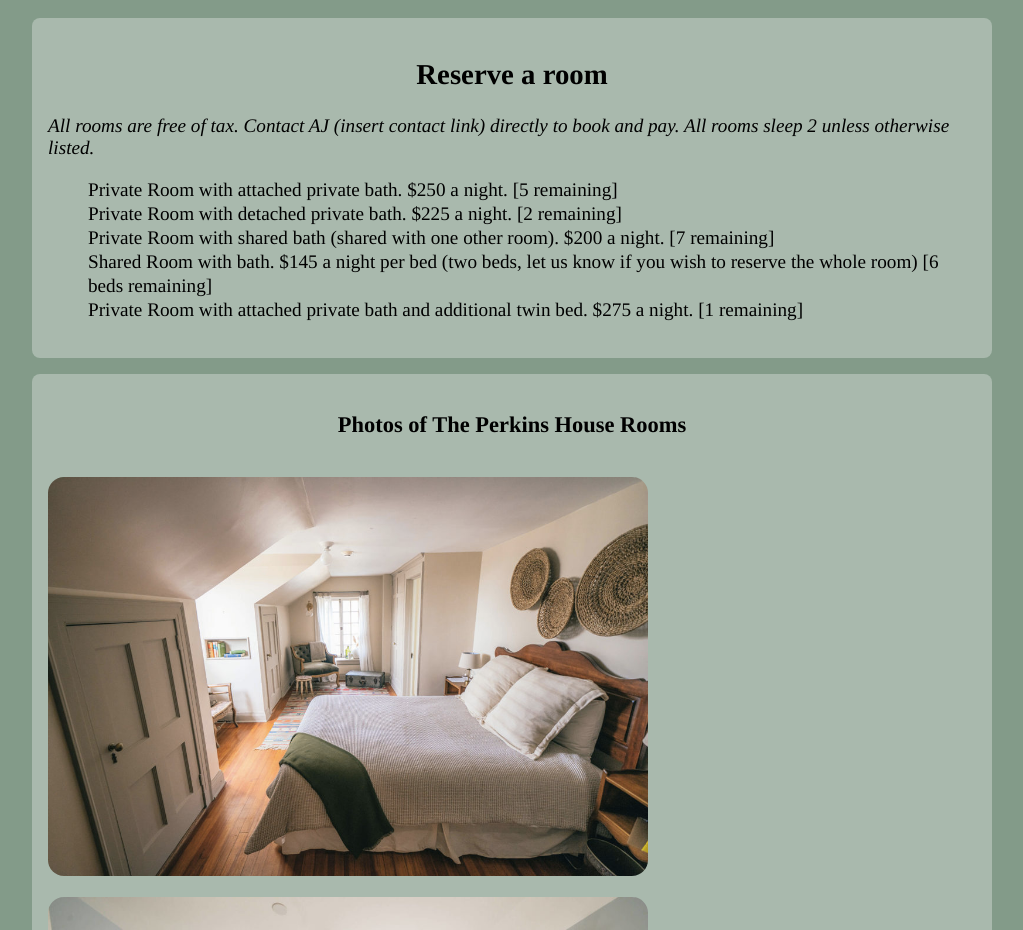
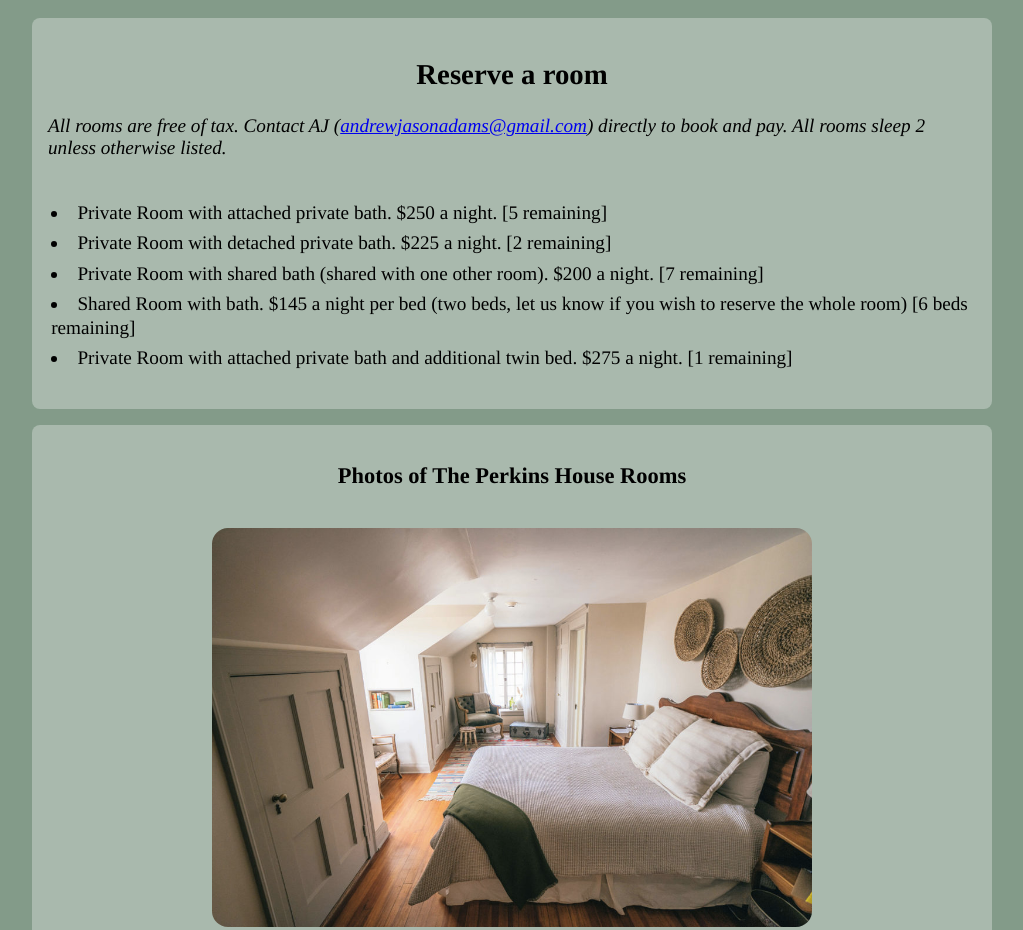
Before and after one commit to andrewjadams/aj-and-marina.com, a plain HTML site: page lodging.html in a window 1280 px wide. Shown: the part 1113-2043 px from the top of the page, without its empty margins (128-1151 px from the left). Drawn offline with Linux system fonts and the light colour scheme.

Commit message:
On Lodging page: centered photos, added bullets to Reserve a Room list, and added contact email.

```diff
--- a/lodging.html
+++ b/lodging.html
@@ -78,7 +78,7 @@
         <h2>Reserve a room</h2>
 
         <p>
-          <em>All rooms are free of tax. Contact AJ (insert contact link) directly to book and pay. All rooms sleep 2 unless otherwise listed.
+          <em>All rooms are free of tax. Contact AJ (<a href="mailto:andrewjasonadams@gmail.com">andrewjasonadams@gmail.com</a>) directly to book and pay. All rooms sleep 2 unless otherwise listed.
           </em>
         </p>
 
@@ -102,7 +102,7 @@
         </ul>
       </section>
 
-      <section>
+      <section class="photos">
         <h3>Photos of The Perkins House Rooms</h3>
 
         <img src="room-perkins-0.png">
@@ -112,7 +112,7 @@
         <img src="room-perkins-4.png">
       </section>
 
-      <section>
+      <section class="photos">
         <h3>Photos of rooms at The Farmhouse</h3>
 
         <img src="misc-rooms-1.png">
@@ -122,7 +122,7 @@
         <img src="misc-rooms-5.png">
       </section>
 
-      <section>
+      <section class="photos">
         <h3>Photos of the cottage</h3>
 
         <img src="cottage-rooms-1.png">
@@ -133,8 +133,10 @@
 
       <section id="off-site-lodging">
         <h2>Off Site Lodging</h2>
+
         <p>Due to capacity limitations, offsite guests are invited to the ceremony and reception Saturday night, but will not attend Friday and Saturday day-time festivities. Transportation will not be provided.</p>
-        <ul>
+
+        <ul class="offsite-options">
           <li>
             <a href="https://www.pighillinn.com/">Pig Hill Inn</a>:
             Bed and Breakfast in Cold Spring, rooms range from $160-$260 a night
@@ -149,6 +151,7 @@
             <a href="https://thedutchessinn.com/">The Dutchess Inn</a>: Located on Main St in Beacon, NY, includes an on-site spa, rooms range from $337-$380 a night
           </li>
         </ul>
+
         <p>Various hotel chains located in Fishkill, NY, about 25 minutes away. </p>
       </section>
 
--- a/style.css
+++ b/style.css
@@ -268,6 +268,10 @@ main#rsvp > iframe {
 
 /* Lodging */
 
+main#lodging section.photos {
+  text-align: center;
+}
+
 main#lodging ul,
 main#lodging ol {
   list-style: none;
@@ -281,4 +285,30 @@ main#lodging > ol.toc {
 main#lodging ul.offsite-options,
 main#lodging ul.reserve-a-room {
   line-height: 1.5rem;
+  text-align: left;
+  display: inline-block;
+  padding-left: 0;
 }
+
+main#lodging ul.reserve-a-room {
+  list-style: inside;
+}
+
+main#lodging ul.offsite-options > li,
+main#lodging ul.reserve-a-room > li {
+  padding: 0.5rem;
+  border-bottom: solid rgba(0, 0, 0, 0.1) 2px;
+}
+
+main#lodging ul.offsite-options > li:last-child,
+main#lodging ul.reserve-a-room > li:last-child {
+  border-bottom: none;
+}
+
+@media screen and (min-width: 700px) {
+  main#lodging ul.offsite-options > li,
+  main#lodging ul.reserve-a-room > li {
+    padding: 0.2rem;
+    border-bottom: none;
+  }
+}
```
